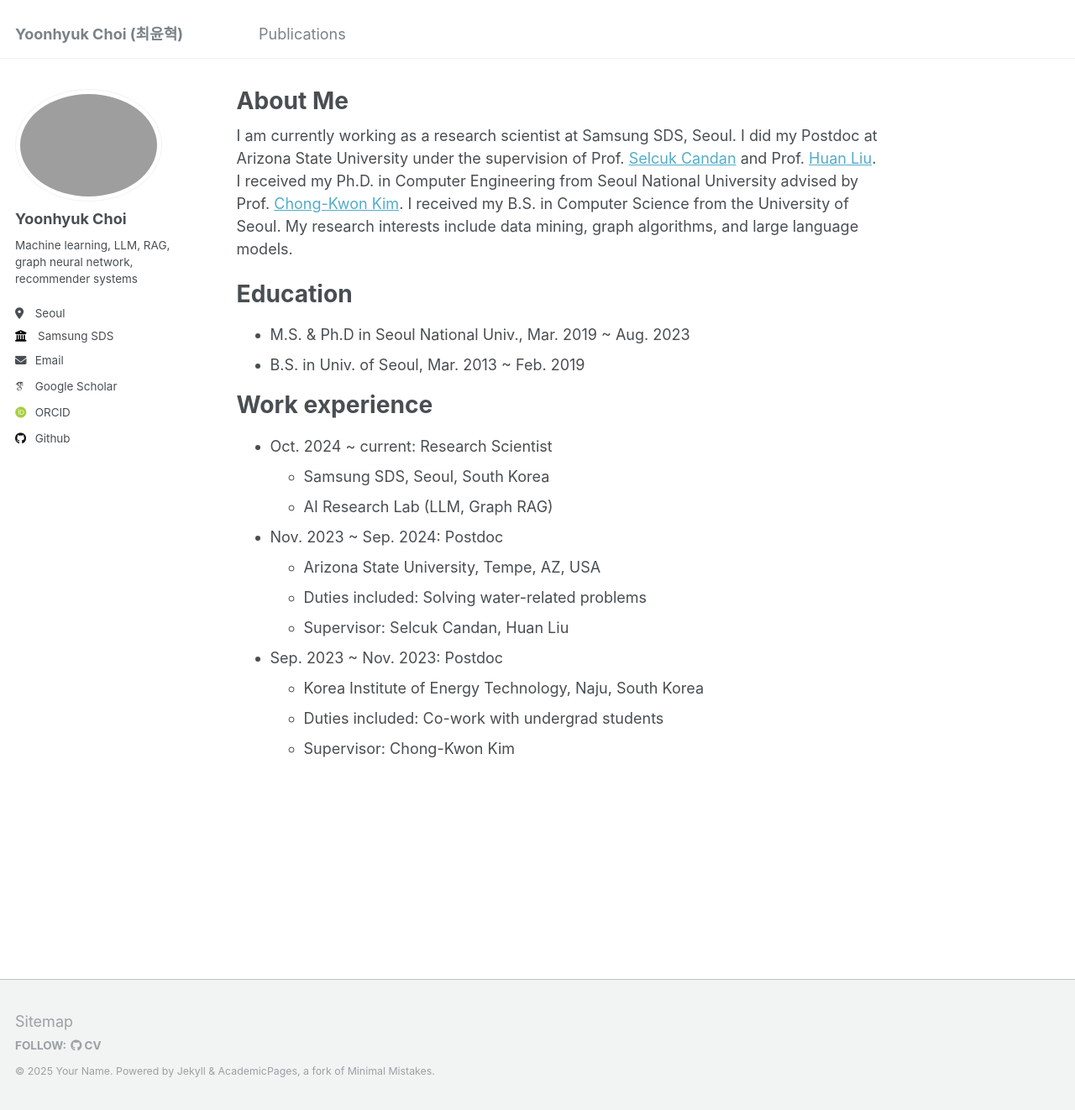
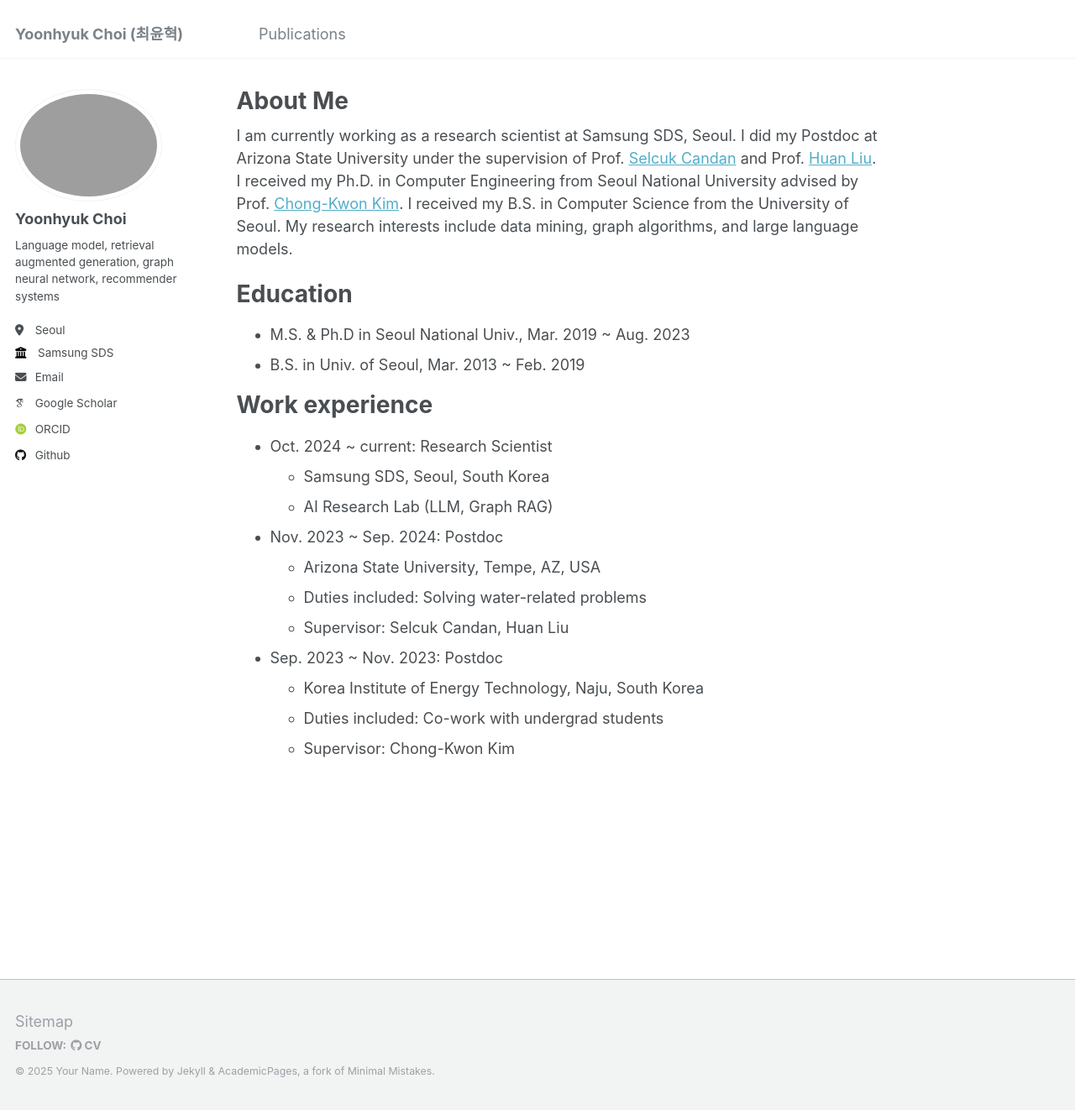
Before and after one commit to ChoiYoonHyuk/ChoiYoonHyuk.github.io, a Jekyll site: the page built from _pages/about.md, in a window 1280 px wide and 1322 px high. Shown: the whole window at 84% size. Built offline with Jekyll 4.4.1, drawn with Linux system fonts in a browser that asks for light colours; some web fonts are replaced.

Commit message:
Update _config.yml

```diff
--- a/_config.yml
+++ b/_config.yml
@@ -24,7 +24,7 @@ author:
   avatar           : "profile.png"
   name             : "Yoonhyuk Choi"
   pronouns         : # example: "she/her"
-  bio              : "Machine learning, LLM, RAG, graph neural network, recommender systems"
+  bio              : "Language model, retrieval augmented generation, graph neural network, recommender systems"
   location         : "Seoul"
   employer         : "Samsung SDS"
   uri              : # URL
```
